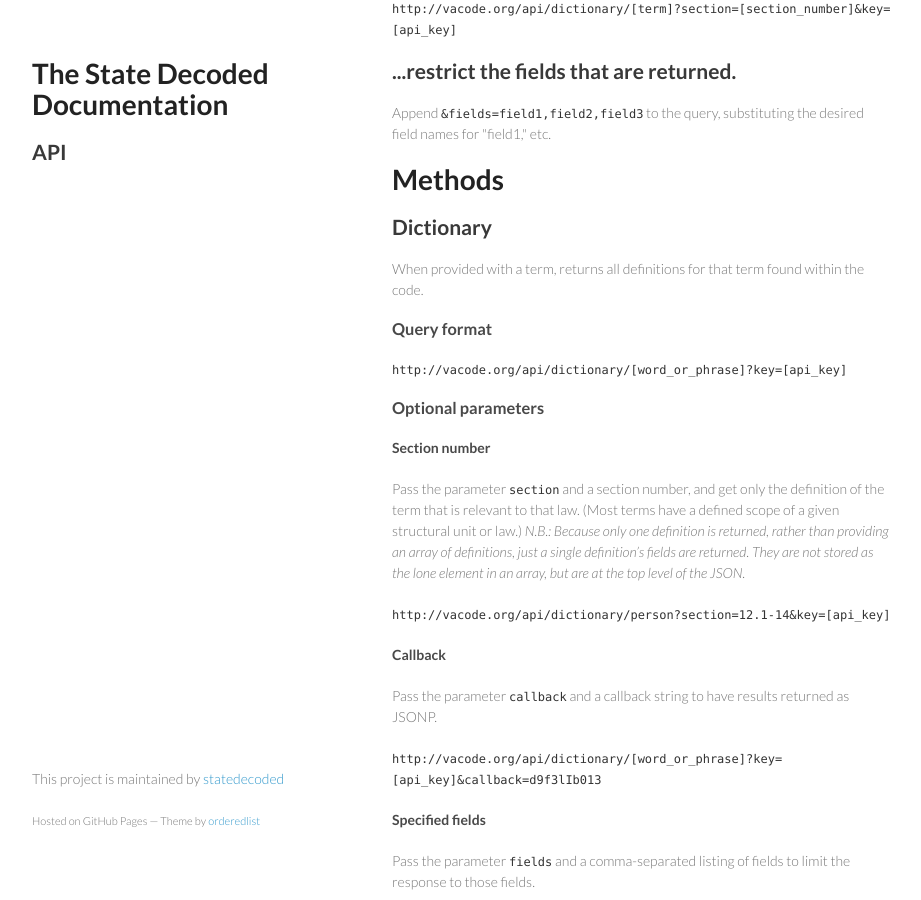
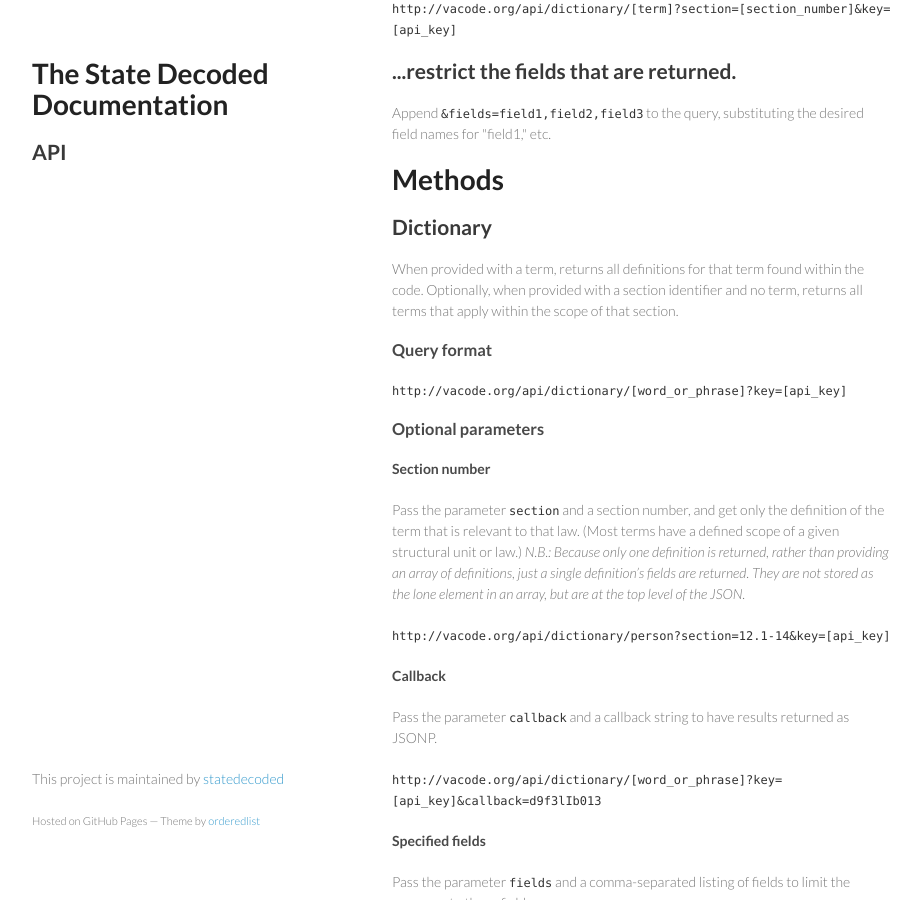
Before and after one commit to statedecoded/documentation, a Jekyll site: the page built from api.html, in a window 1280 px wide and 900 px high, scrolled down 880 px. Shown: the whole window, without its empty margins (178-1099 px from the left). Built offline with Jekyll 4.4.1, drawn with Linux system fonts in a browser that asks for light colours.

Commit message:
Describe term-less queries

```diff
--- a/api.html
+++ b/api.html
@@ -50,7 +50,7 @@
 
 <h2><a id="method-dictionary"></a> Dictionary</h2>
 
-<p>When provided with a term, returns all definitions for that term found within the code.</p>
+<p>When provided with a term, returns all definitions for that term found within the code. Optionally, when provided with a section identifier and no term, returns all terms that apply within the scope of that section.</p>
 
 <h3>Query format</h3>
 
```
